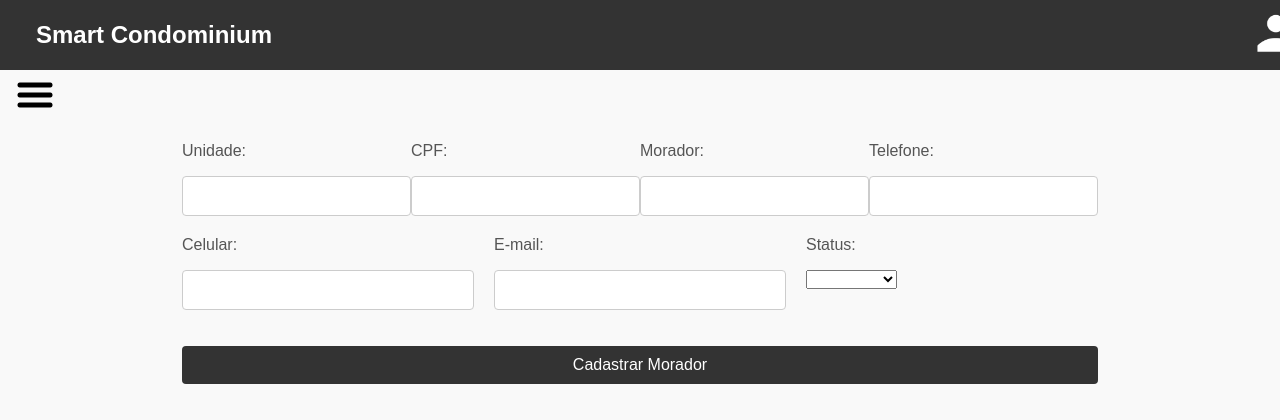
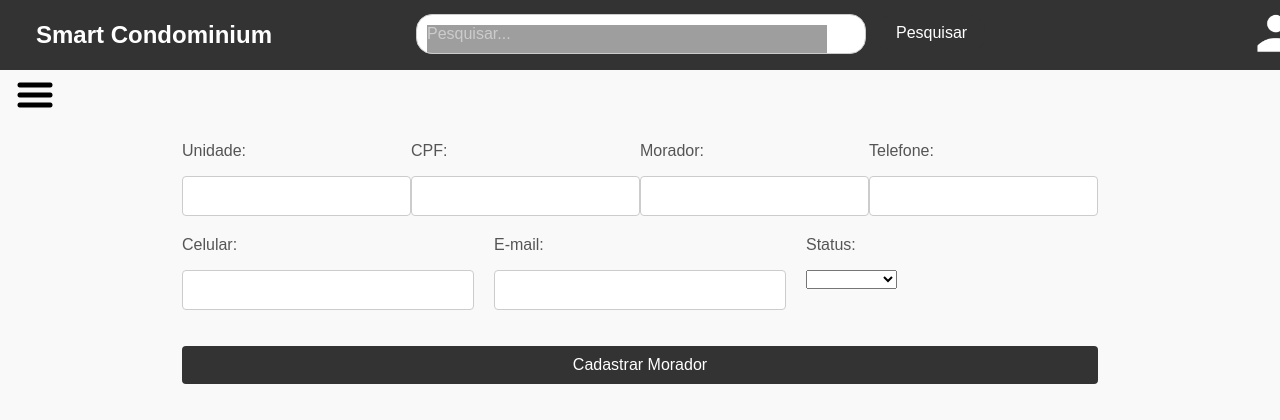
Before and after one commit to wilkerbruno/Smart-Condominium, a Flask app: page /cadastro_morador in a window 1280 px wide. Shown: the top 420 px of the page. Run offline with Flask 3, Linux system fonts and the light colour scheme; parts of the project's set-up code (start-up, migrations or seed data) failed here and were passed over; grey boxes are pictures that could not be loaded.

Commit message:
correção das tabelas
corrigindo um ultimo erro das tabelas e do botão de pesquisa

```diff
--- a/condominio/static/css/inicio.css
+++ b/condominio/static/css/inicio.css
@@ -539,3 +539,11 @@
 
 
   /* fim login */
+
+  .botao_pesquisar{
+    position: relative;
+    margin-left: 460px;
+    margin-top: -40px;
+    width: 110px;
+
+  }
--- a/condominio/templates/template.html
+++ b/condominio/templates/template.html
@@ -6,6 +6,7 @@
   <link rel="stylesheet" href="{{ url_for('static', filename='css/inicio.css') }}">
   <link rel="stylesheet" href="{{ url_for('static', filename='css/menu.css') }}">
   <link rel="stylesheet" href="{{ url_for('static', filename='css/cadastros.css') }}">
+  <link rel="stylesheet" href="{{ url_for('static', filename='css/todas_cobrancas.css') }}">
   <script src="../js/inicio.js"></script>
   <script src="https://cdn.jsdelivr.net/npm/chart.js"></script>
   <title>{{ titulo }}</title>
@@ -18,7 +19,7 @@
 
       <form id="search-form" method="post">
         <input type="search" id="search-input" name="search-input" placeholder="Pesquisar...">
-        <button id="search-button">Pesquisar</button>
+        <button id="search-button"class="botao_pesquisar">Pesquisar</button>
         <ul id="search-results"></ul>
       </form>
 
```
